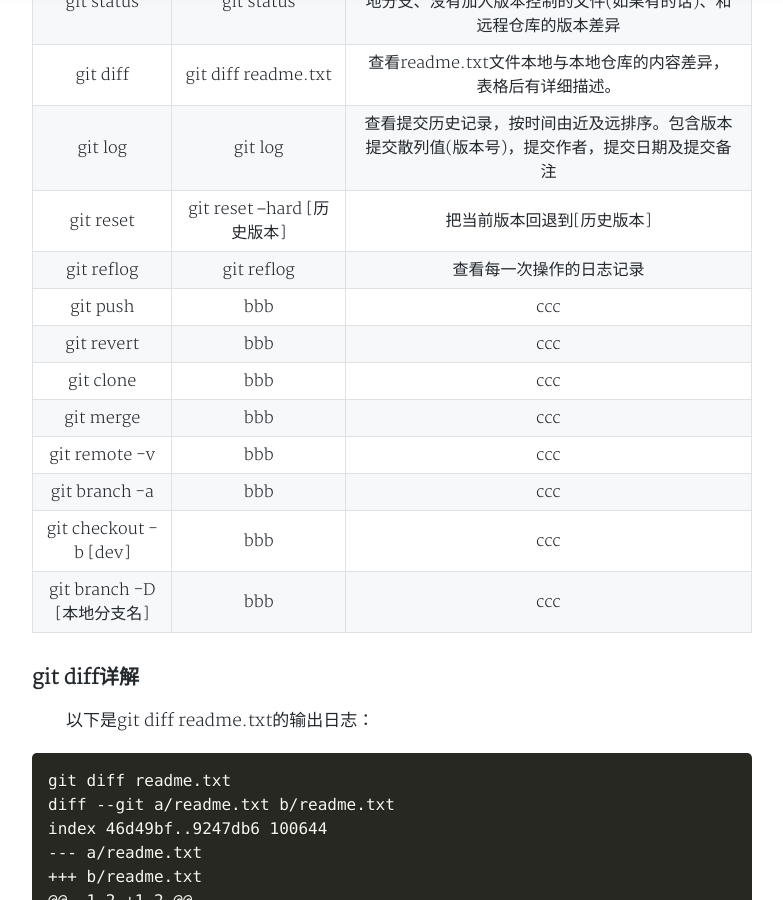
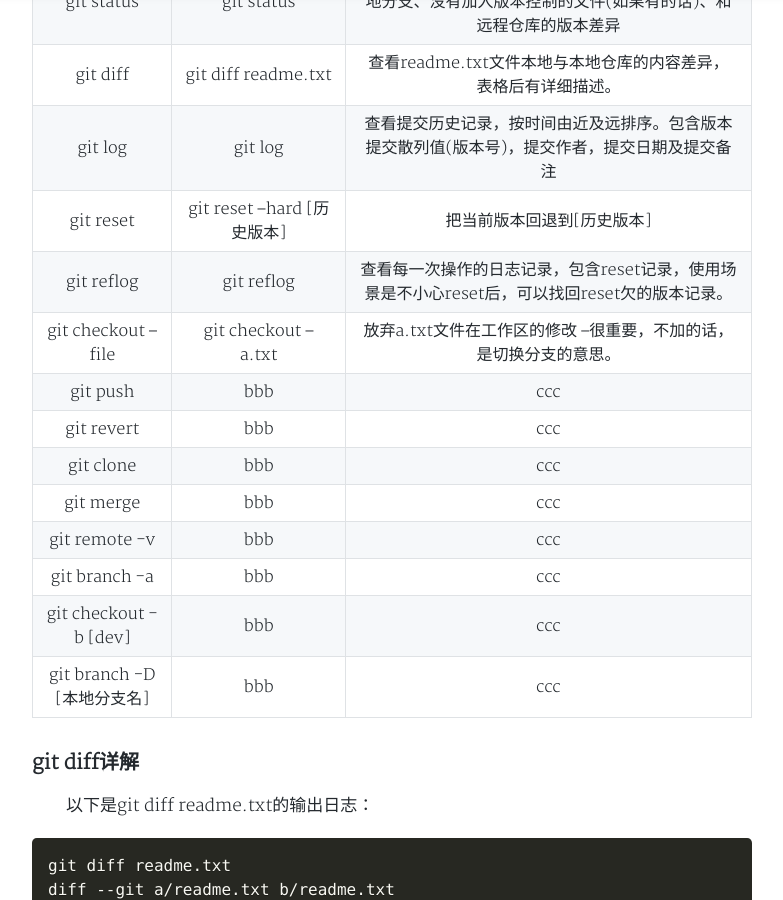
Before and after one commit to yeslsl/never-ever-ver-er-r.github.io, a Jekyll site: the page built from _posts/2019-07-01-git命令汇总及使用.md, in a window 1280 px wide and 900 px high, scrolled down 1905 px. Shown: the whole window, without its empty margins (248-1031 px from the left). Built offline with Jekyll 4.4.1, drawn with Linux system fonts in a browser that asks for light colours; nearby versions of some CDN libraries; a style sheet for code colours, icons or effects is not loaded; some of the changed text lies outside the part shown.

Commit message:
git checkout -- file 撤销工作去的修改

```diff
--- a/_posts/2019-07-01-git命令汇总及使用.md
+++ b/_posts/2019-07-01-git命令汇总及使用.md
@@ -59,7 +59,8 @@ email从其系统中查找对应的用户，提交信息也显示该用户信息
 |git diff|git diff readme.txt|查看readme.txt文件本地与本地仓库的内容差异， 表格后有详细描述。|
 |git log|git log|查看提交历史记录，按时间由近及远排序。包含版本提交散列值(版本号)，提交作者，提交日期及提交备注|
 |git reset|git reset --hard \[历史版本\]|把当前版本回退到\[历史版本\]|
-|git reflog|git reflog|查看每一次操作的日志记录|
+|git reflog|git reflog|查看每一次操作的日志记录，包含reset记录，使用场景是不小心reset后，可以找回reset欠的版本记录。|
+|git checkout -- file|git checkout -- a.txt|放弃a.txt文件在工作区的修改 --很重要，不加的话，是切换分支的意思。|
 |git push|bbb|ccc|
 |git revert|bbb|ccc|
 |git clone|bbb|ccc|
```
Also changed, not shown: other parts of _posts/2019-07-01-git命令汇总及使用.md (+1 -1 lines).
